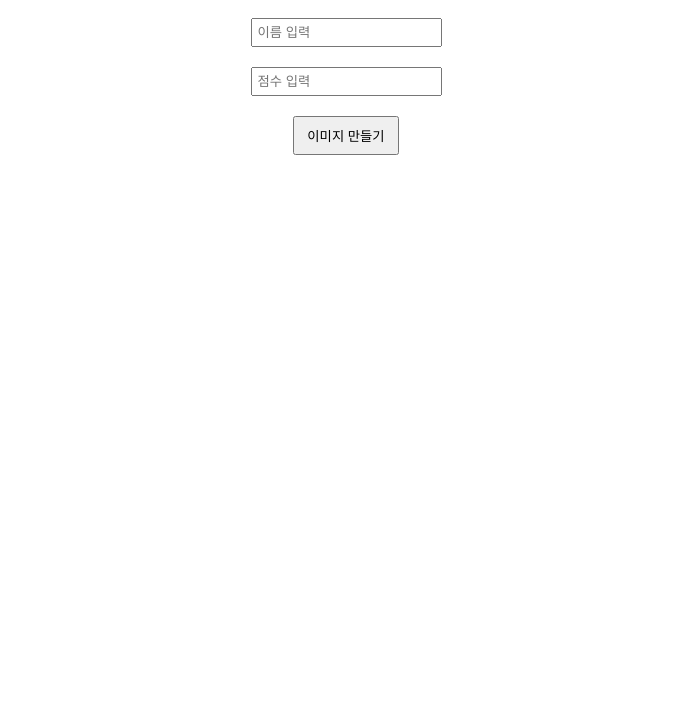
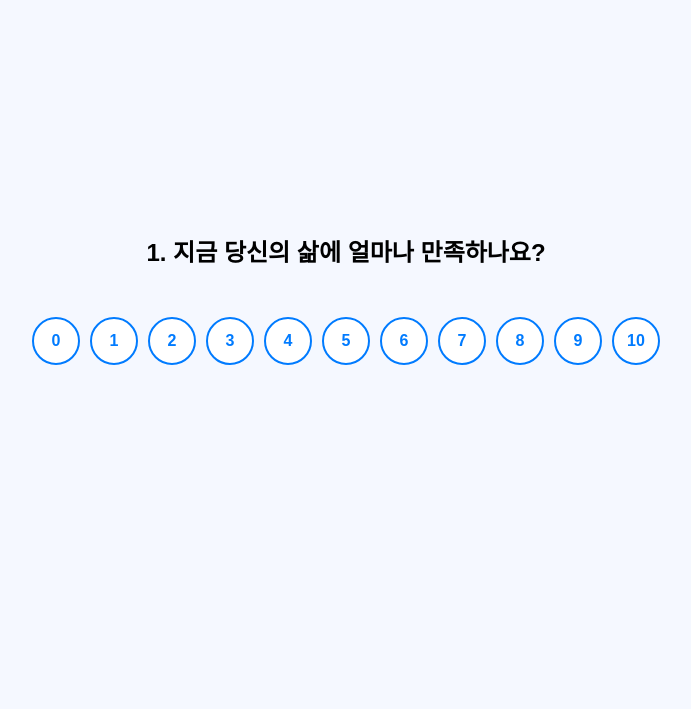
Before and after one commit to seonghyeonbae1206/feeling-healing, a website: page index.html in a window 1280 px wide. Shown: the part 131-840 px from the top of the page, without its empty margins (294-985 px from the left). Before the commit the page ends 800 px from the top, so only its background shows below. Drawn offline with nearby package versions, Linux system fonts and the light colour scheme.

Commit message:
다시 만듬

```diff
--- a/index.html
+++ b/index.html
@@ -1,89 +1,152 @@
 <!DOCTYPE html>
 <html lang="ko">
 <head>
-  <meta charset="UTF-8">
-  <title>필링힐링 감정 이미지 생성기</title>
-  <script src="https://cdn.jsdelivr.net/npm/html2canvas@1.4.1/dist/html2canvas.min.js"></script>
+  <meta charset="UTF-8" />
+  <meta name="viewport" content="width=device-width, initial-scale=1.0" />
+  <title>안녕지수 테스트 - 한 문항씩</title>
   <style>
     body {
+      margin: 0;
+      padding: 0;
       font-family: sans-serif;
-      display: flex;
+      background: #f5f8ff;
+    }
+    .page {
+      display: none;
       flex-direction: column;
+      justify-content: center;
       align-items: center;
-      margin-top: 50px;
-    }
-    #resultCard {
-      width: 400px;
-      height: 400px;
-      border: 2px solid #ccc;
+      height: 100vh;
       padding: 20px;
       text-align: center;
     }
-    #resultCard img {
-      width: 150px;
-      margin: 20px 0;
+    .page.active {
+      display: flex;
     }
-    input {
-      margin: 10px;
-      padding: 5px;
+    .circle-buttons {
+      display: flex;
+      flex-wrap: wrap;
+      justify-content: center;
+      gap: 10px;
+      margin-top: 30px;
     }
-    button {
-      margin-top: 10px;
-      padding: 8px 12px;
+    .circle-buttons button {
+      width: 48px;
+      height: 48px;
+      border-radius: 50%;
+      border: 2px solid #007bff;
+      background-color: white;
+      font-weight: bold;
+      color: #007bff;
+      font-size: 16px;
+      cursor: pointer;
+      transition: 0.2s;
+    }
+    .circle-buttons button:hover {
+      background-color: #007bff;
+      color: white;
+    }
+    .result {
+      display: none;
+      text-align: center;
+      padding: 40px;
+    }
+    .result img {
+      width: 100px;
+      margin-bottom: 20px;
+    }
+    .result h2 {
+      font-size: 24px;
+      margin-bottom: 10px;
     }
   </style>
 </head>
 <body>
-  <h1>필링힐링 감정 이미지 생성기</h1>
-  <input type="text" id="name" placeholder="이름 입력">
-  <input type="number" id="score" placeholder="점수 입력">
-  <button onclick="generateResult()">이미지 만들기</button>
-
-  <div id="resultCard" style="display:none">
-    <h2 id="userName"></h2>
-    <img id="userImage" src="">
-    <p id="userComment"></p>
+  <div id="container"></div>
+  <div class="result" id="result-page">
+    <img id="result-img" src="" alt="결과 캐릭터">
+    <h2 id="result-title"></h2>
+    <p id="result-text"></p>
   </div>
-  <button id="downloadBtn" style="display:none" onclick="downloadImage()">이미지 다운로드</button>
 
   <script>
-    function getResultForScore(score) {
-      score = parseInt(score);
-      if (score === 24) return { image: "https://cdn-icons-png.flaticon.com/512/1686/1686819.png", comment: "하..기분 진짜. 된장 고추장 같네. 야 너 이리와봐." };
-      if (score === 27) return { image: "https://cdn-icons-png.flaticon.com/512/1686/1686825.png", comment: "심호흡 따위 개나 줘버려. 진정되게 생겼어?" };
-      if (score === 30) return { image: "https://cdn-icons-png.flaticon.com/512/1686/1686823.png", comment: "뭘봐. 기분 안 좋은 사람 처음봐?" };
-      if (score === 31) return { image: "https://cdn-icons-png.flaticon.com/512/1686/1686823.png", comment: "멍을 때릴까 베개를 때릴까." };
-      if (score === 34) return { image: "https://cdn-icons-png.flaticon.com/512/1686/1686823.png", comment: "한숨만 나오는데 말 할 힘도 없다 지금.." };
-      if (score === 37) return { image: "https://cdn-icons-png.flaticon.com/512/1686/1686823.png", comment: "다 깨부순다 아이언맨 빙의한다 팍씨" };
-      if (score === 40) return { image: "https://cdn-icons-png.flaticon.com/512/1686/1686823.png", comment: "개킹받네 어쩔건데 마인드 좀 형성할게" };
-      return { image: "https://cdn-icons-png.flaticon.com/512/742/742751.png", comment: "기록된 감정이 없어요 😶" };
-    }
+    const questions = [
+      "지금 당신의 삶에 얼마나 만족하나요?",
+      "지금 얼마나 행복한가요?",
+      "삶에 의미를 느끼나요?",
+      "스트레스를 얼마나 받고 있나요?",
+      "지루함을 느끼고 있나요?",
+      "짜증나는 감정이 있나요?",
+      "즐거운 감정이 있나요?",
+      "평안한 감정이 있나요?",
+      "우울한 감정을 느끼나요?",
+      "불안한 감정을 느끼나요?"
+    ];
 
-    function generateResult() {
-      const name = document.getElementById("name").value;
-      const score = document.getElementById("score").value;
-      if (!name || !score) {
-        alert("이름과 점수를 입력하세요!");
-        return;
+    const posKeys = [0, 1, 2, 6, 7];
+    const negKeys = [3, 4, 5, 8, 9];
+    const answers = new Array(10).fill(null);
+
+    const container = document.getElementById("container");
+
+    questions.forEach((q, i) => {
+      const page = document.createElement("div");
+      page.className = "page";
+      if (i === 0) page.classList.add("active");
+      page.innerHTML = `<h2>${i + 1}. ${q}</h2>`;
+
+      const btnGroup = document.createElement("div");
+      btnGroup.className = "circle-buttons";
+
+      for (let j = 0; j <= 10; j++) {
+        const btn = document.createElement("button");
+        btn.textContent = j;
+        btn.onclick = () => {
+          answers[i] = j;
+          document.querySelectorAll(".page")[i].classList.remove("active");
+          if (i + 1 < questions.length) {
+            document.querySelectorAll(".page")[i + 1].classList.add("active");
+          } else {
+            showResult();
+          }
+        };
+        btnGroup.appendChild(btn);
       }
 
-      const result = getResultForScore(score);
+      page.appendChild(btnGroup);
+      container.appendChild(page);
+    });
 
-      document.getElementById("userName").innerText = `${name}님의 감정 점수는 ${score}점!`;
-      document.getElementById("userImage").src = result.image;
-      document.getElementById("userComment").innerText = result.comment;
+    function showResult() {
+      const resultPage = document.getElementById("result-page");
+      resultPage.style.display = "block";
 
-      document.getElementById("resultCard").style.display = 'block';
-      document.getElementById("downloadBtn").style.display = 'inline-block';
-    }
+      let pos = 0, neg = 0;
+      posKeys.forEach(i => pos += answers[i]);
+      negKeys.forEach(i => neg += (10 - answers[i]));
+      const total = pos + neg;
 
-    function downloadImage() {
-      html2canvas(document.getElementById("resultCard")).then(canvas => {
-        const link = document.createElement("a");
-        link.download = "emotion_result.png";
-        link.href = canvas.toDataURL();
-        link.click();
-      });
+      const title = document.getElementById("result-title");
+      const text = document.getElementById("result-text");
+      const img = document.getElementById("result-img");
+
+      if (total >= 80) {
+        title.innerText = `당신의 안녕지수는 ${total}점입니다.`;
+        text.innerText = "당신은 꽤 안녕한 상태예요. 감정 밸런스를 잘 유지하고 있어요.";
+        img.src = "https://cdn-icons-png.flaticon.com/512/742/742790.png";
+      } else if (total >= 60) {
+        title.innerText = `당신의 안녕지수는 ${total}점입니다.`;
+        text.innerText = "조금 지쳤지만, 스스로를 잘 돌보고 있어요.";
+        img.src = "https://cdn-icons-png.flaticon.com/512/742/742758.png";
+      } else if (total >= 40) {
+        title.innerText = `당신의 안녕지수는 ${total}점입니다.`;
+        text.innerText = "마음의 휴식이 필요할 수도 있어요. 잠시 멈춰도 괜찮아요.";
+        img.src = "https://cdn-icons-png.flaticon.com/512/742/742791.png";
+      } else {
+        title.innerText = `당신의 안녕지수는 ${total}점입니다.`;
+        text.innerText = "지금은 회복이 필요한 시기예요. 당신의 감정을 더 챙겨주세요.";
+        img.src = "https://cdn-icons-png.flaticon.com/512/742/742760.png";
+      }
     }
   </script>
 </body>
```
Also changed, not shown: result_손유현_34.png (deleted).
